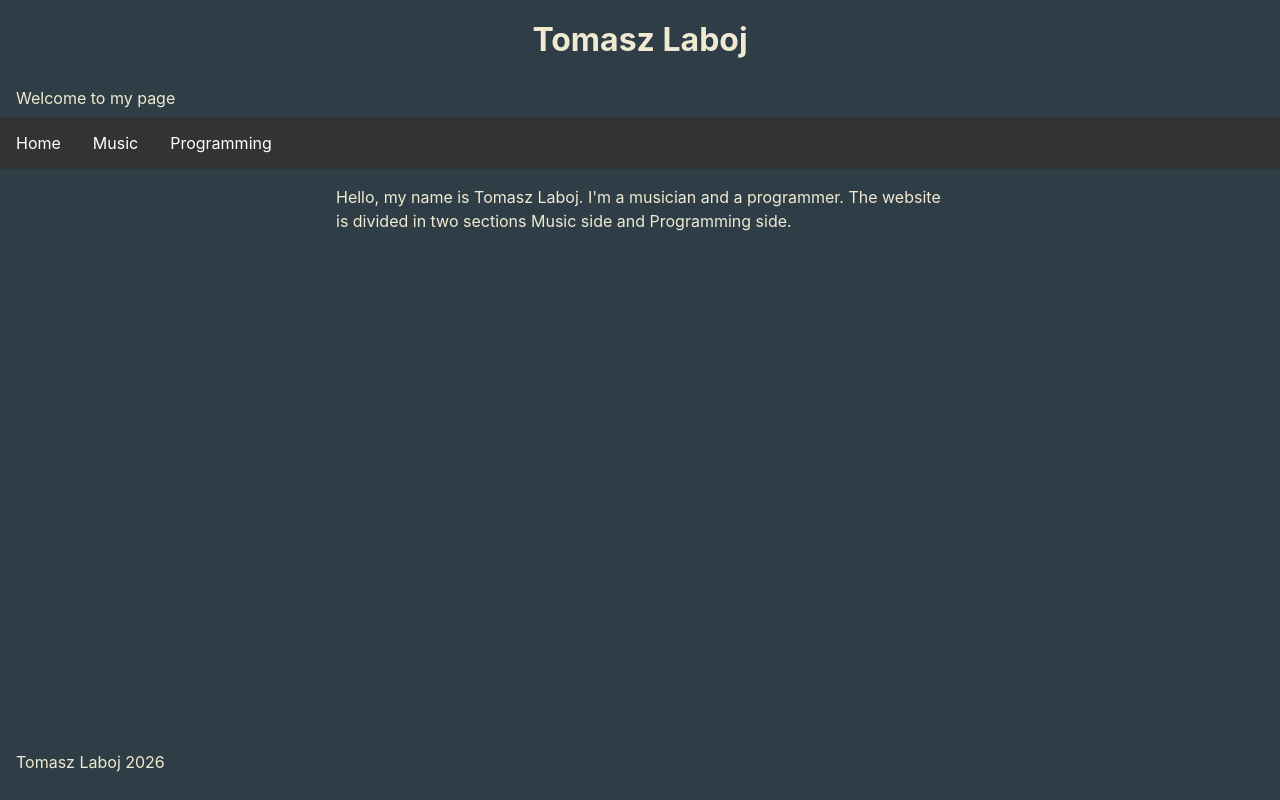
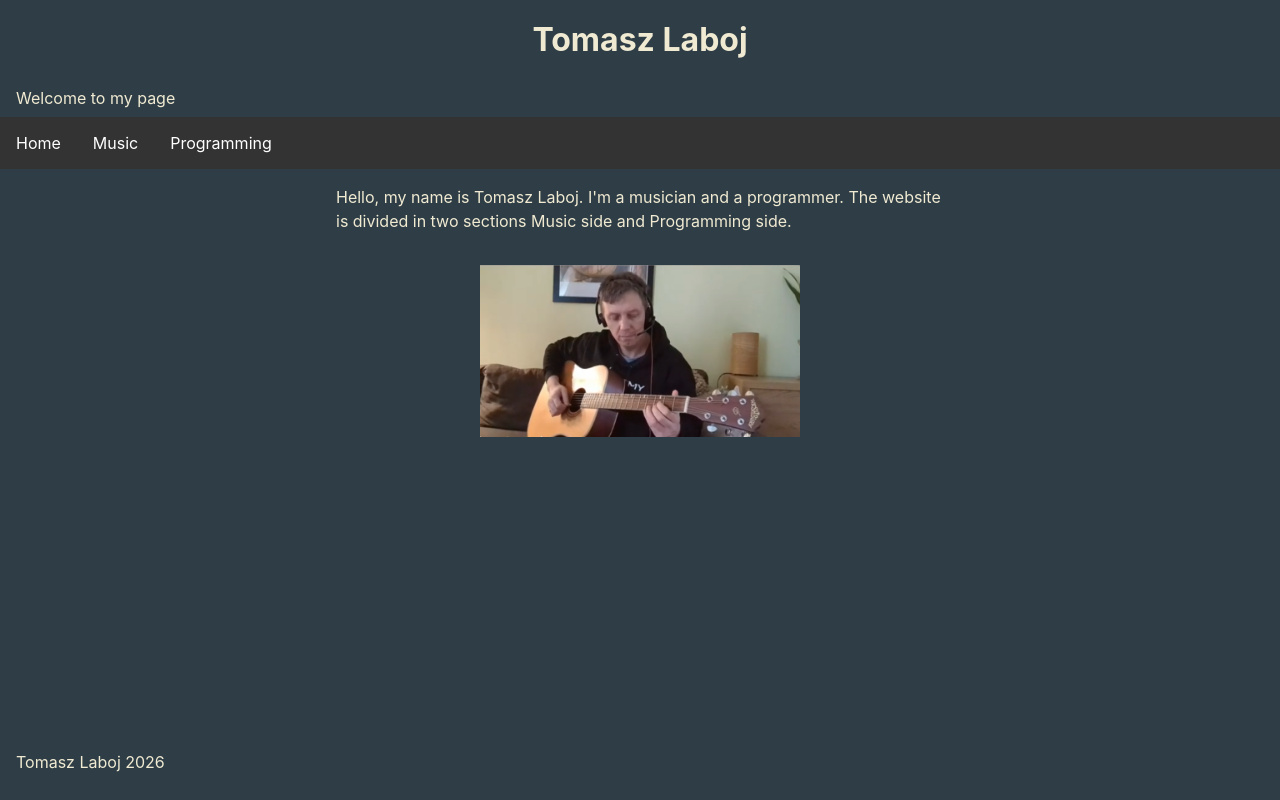
Before and after one commit to TomaszLaboj/tomasz-laboj-page, a React (Vite) app: page / in a window 1280 px wide. Built offline with nearby package versions, Linux system fonts and the light colour scheme.

Commit message:
add picture

```diff
--- /dev/null
+++ b/src/home/Home.css
@@ -0,0 +1,10 @@
+.pictures-container {
+    display: flex;
+    gap: 1rem;
+    justify-content: center;
+    padding: 1rem;
+}
+
+.picture {
+    padding: 1rem;
+}
--- a/src/home/Home.tsx
+++ b/src/home/Home.tsx
@@ -1,7 +1,15 @@
+import './Home.css';
+
 const Home = () => {
     return (
         <div className="text-paragraph">
             <div>Hello, my name is Tomasz Laboj. I'm a musician and a programmer. The website is divided in two sections Music side and Programming side.</div>
+            <div className="pictures-container">
+                <div className="picture">
+                    <img src="/public/acoustic-guitar-player.png" alt="Person playing on a electric guitar" width="320"/>
+                </div>
+            </div>
+
         </div>
     )
 }
```
Also changed, not shown: public/acoustic-guitar-player.png (added), public/electric-guitar-player.png (added).
